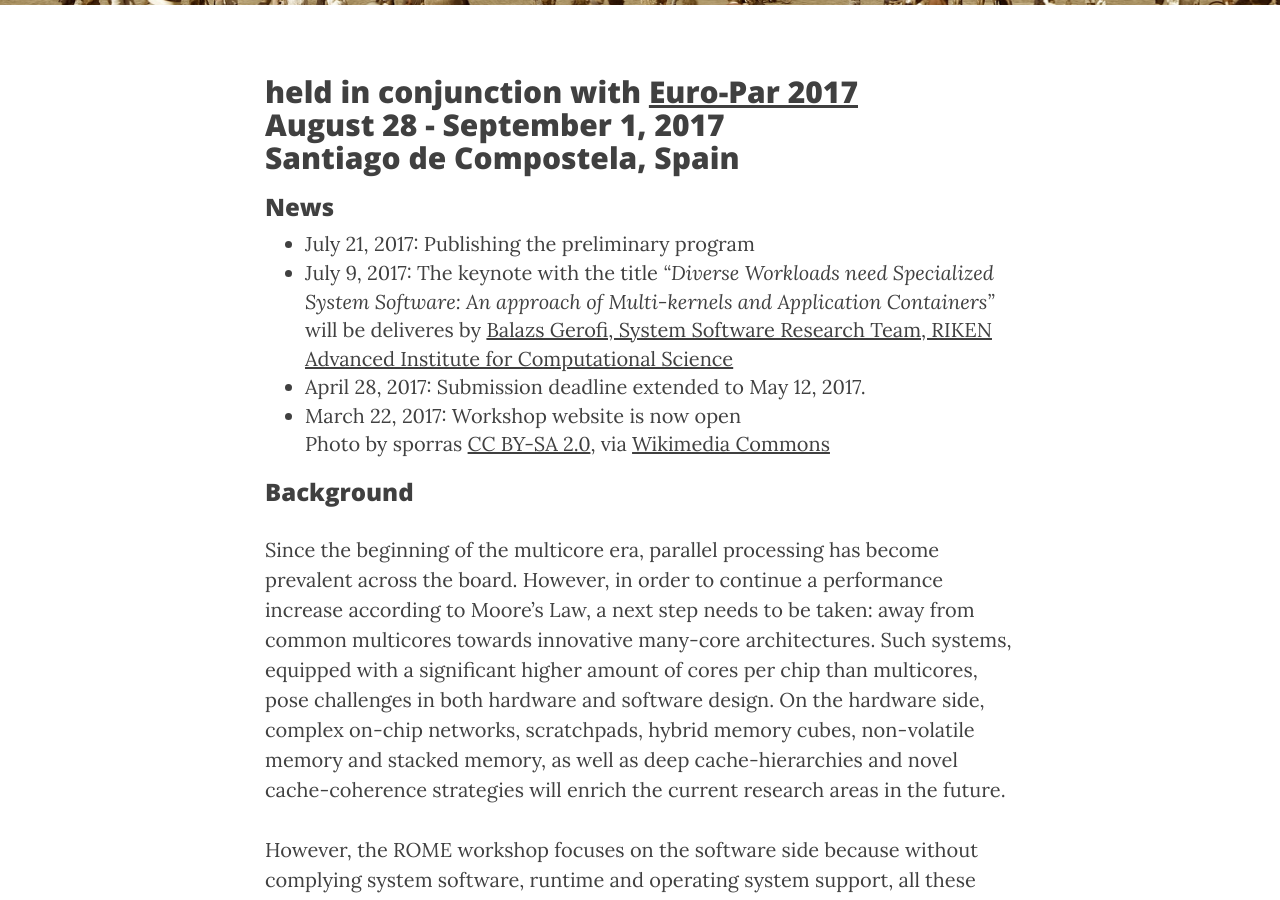
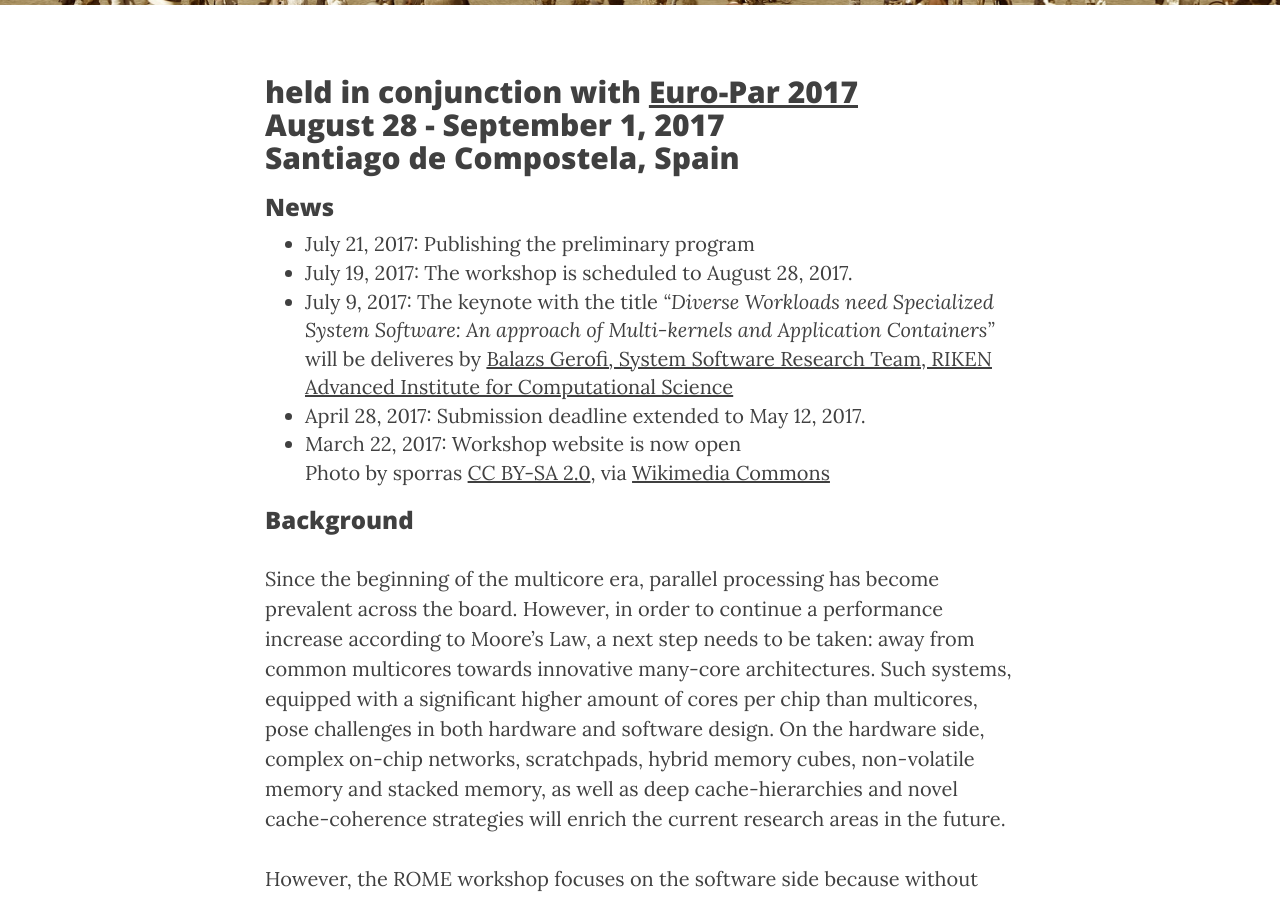
Before and after one commit to WROME/wrome.github.io, a Jekyll site: the page built from compostela2017.md, in a window 1280 px wide and 900 px high, scrolled down 439 px. Built offline with Jekyll 4.4.1, drawn with Linux system fonts in a browser that asks for light colours; nearby versions of some CDN libraries.

Commit message:
announce workshop day

```diff
--- a/compostela2017.md
+++ b/compostela2017.md
@@ -10,6 +10,7 @@ header-img: "img/compostela.jpg"
 ### News
 
 * July 21, 2017: Publishing the preliminary program
+* July 19, 2017: The workshop is scheduled to August 28, 2017.
 * July 9, 2017: The keynote with the title *"Diverse Workloads need Specialized System Software: An approach of Multi-kernels and Application Containers"* will be deliveres by [Balazs Gerofi, System Software Research Team, RIKEN Advanced Institute for Computational Science](https://www-sys-aics.riken.jp/Members/gerofi.html)
 * April 28, 2017: Submission deadline extended to May 12, 2017.
 * March 22, 2017: Workshop website is now open<br>Photo by sporras [CC BY-SA 2.0](http://creativecommons.org/licenses/by-sa/2.0), via [Wikimedia Commons](https://commons.wikimedia.org/wiki/File%3AAyuntamiento_de_Santiago_de_Compostela.jpg)
```
